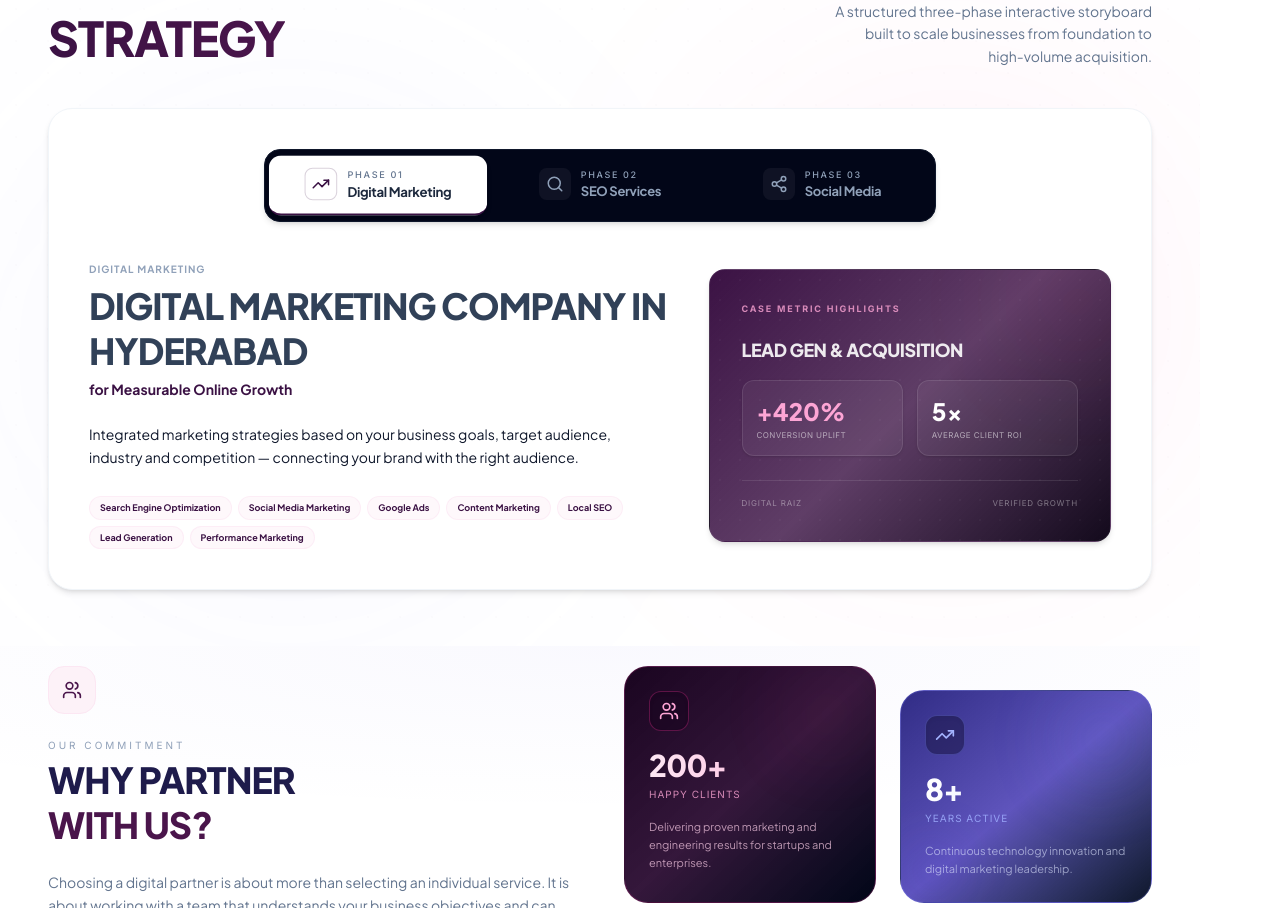
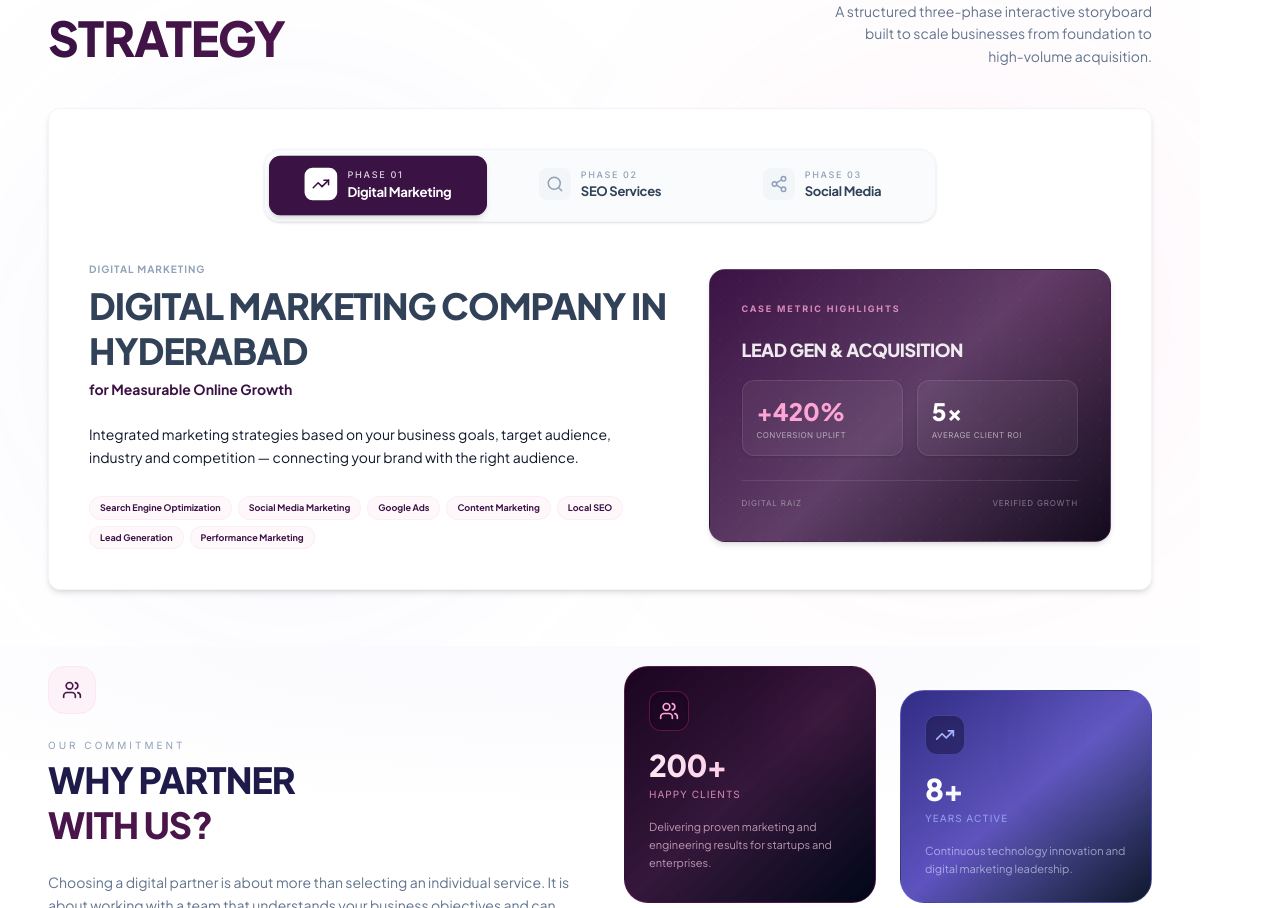
Before and after one commit to charankumardigitalraiz-max/digitalraiz-webiste, a Next.js app: page / in a window 1280 px wide. Shown: the part 2476-3384 px from the top of the page. Built offline with nearby package versions, Linux system fonts and the light colour scheme.

Commit message:
Implement dynamically colored active tab backgrounds inside soft slate switcher container

```diff
--- a/src/components/GrowthSection.tsx
+++ b/src/components/GrowthSection.tsx
@@ -86,7 +86,7 @@ export default function GrowthSection() {
         </div>
 
         {/* Single Unified Interactive Process Card */}
-        <div className="bg-white border border-slate-100 rounded-3xl p-6 sm:p-8 md:p-10 shadow-md relative overflow-hidden space-y-8">
+        <div className="bg-white border border-slate-100 rounded-xl p-6 sm:p-8 md:p-10 shadow-md relative overflow-hidden space-y-8">
 
           {/* Floating watermark badge representing active ID */}
           <div className="absolute right-4 bottom-4 text-[180px] font-black text-slate-200/70 select-none pointer-events-none font-mono leading-none -z-10">
@@ -94,7 +94,7 @@ export default function GrowthSection() {
           </div>
 
           {/* Stepper Tabs - Embedded inside the card container */}
-          <div className="bg-slate-950 p-1.5 rounded-2xl border border-slate-900 flex flex-row gap-2 max-w-2xl mx-auto relative shadow-md z-10">
+          <div className="bg-slate-50/80 p-1.5 rounded-2xl border border-slate-100 flex flex-row gap-2 max-w-2xl mx-auto relative shadow-sm z-10">
             {phases.map((p) => {
               const PIcon = p.icon;
               const isActive = p.id === activePhase;
@@ -103,29 +103,28 @@ export default function GrowthSection() {
                   key={p.id}
                   onClick={() => setActivePhase(p.id)}
                   className={`flex-1 flex items-center justify-center gap-2.5 py-3 px-4 rounded-xl transition-all duration-300 outline-none cursor-pointer select-none border-b-2 group ${isActive
-                    ? "bg-white shadow-md text-slate-800 scale-[1.02] border-transparent"
-                    : "text-slate-400 hover:bg-white/5 border-transparent"
+                    ? "shadow-md text-white scale-[1.02] border-transparent"
+                    : "text-slate-550 hover:bg-slate-100/50 border-transparent"
                     }`}
                   style={{
-                    borderBottomColor: isActive ? p.accent : undefined
+                    backgroundColor: isActive ? p.accent : undefined
                   }}
                 >
                   {/* Node Icon Badge */}
-                  <div className={`w-8 h-8 rounded-lg flex items-center justify-center transition-all duration-300 ${isActive ? "bg-white border border-slate-100 text-slate-400" : "bg-white/5 text-slate-400 group-hover:text-slate-300 group-hover:bg-white/10"
+                  <div className={`w-8 h-8 rounded-lg flex items-center justify-center transition-all duration-300 ${isActive ? "bg-white text-slate-800" : "bg-slate-100/80 text-slate-400 group-hover:text-slate-600"
                     }`}
                     style={{
-                      color: isActive ? p.accent : undefined,
-                      borderColor: isActive ? `${p.accent}30` : undefined
+                      color: isActive ? p.accent : undefined
                     }}>
                     <PIcon className="w-4.5 h-4.5" />
                   </div>
 
                   <div className="text-left hidden sm:block">
-                    <span className={`text-[9px] font-mono font-medium uppercase tracking-[0.18em] block transition-colors duration-300 ${isActive ? "text-slate-500" : "text-slate-400 group-hover:text-slate-300"
+                    <span className={`text-[9px] font-mono font-medium uppercase tracking-[0.18em] block transition-colors duration-300 ${isActive ? "text-white/80" : "text-slate-400 group-hover:text-slate-500"
                       }`}>
                       Phase {p.id}
                     </span>
-                    <span className={`text-xs md:text-[13px] font-bold tracking-tight block mt-0.5 transition-colors duration-300 ${isActive ? "text-slate-800" : "text-slate-400 group-hover:text-white"
+                    <span className={`text-xs md:text-[13px] font-bold tracking-tight block mt-0.5 transition-colors duration-300 ${isActive ? "text-white" : "text-slate-700 group-hover:text-slate-900"
                       }`}>
                       {p.label}
                     </span>
```
